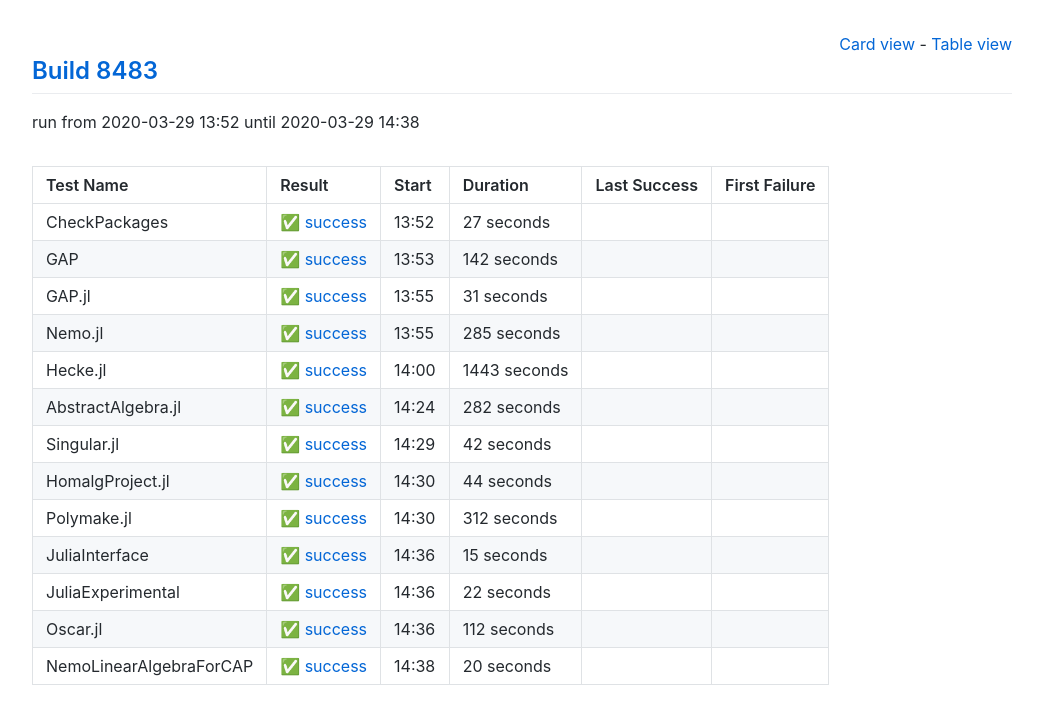
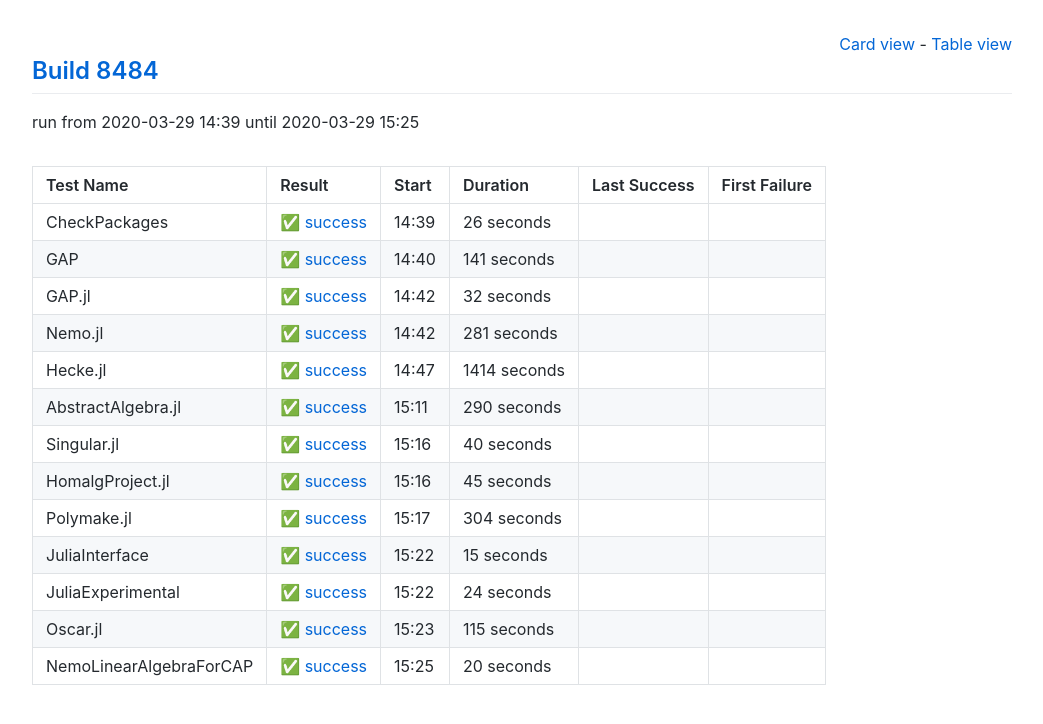
Before and after one commit to oscar-system/oscar-ci-status, a Jekyll site: the page built from table.html, in a window 1280 px wide. Shown: the top 724 px of the page, without its empty margins (118-1161 px from the left). Built offline with Jekyll 4.4.1, drawn with Linux system fonts in a browser that asks for light colours.

Commit message:
Build 8484

```diff
--- a/_data/ci.yml
+++ b/_data/ci.yml
@@ -1,104 +1,104 @@
-build: 8483
-build_url: https://oscarci.mathematik.uni-kl.de/job/oscar/8483/
+build: 8484
+build_url: https://oscarci.mathematik.uni-kl.de/job/oscar/8484/
 job: oscar
 tests:
-- duration: 27
+- duration: 26
   exitcode: 0
   first_failure: false
   first_failure_url: null
   last_success: false
   last_success_url: null
-  log: https://oscarci.mathematik.uni-kl.de/job/oscar/8483/artifact/logs/build-8483/CheckPackages.log
+  log: https://oscarci.mathematik.uni-kl.de/job/oscar/8484/artifact/logs/build-8484/CheckPackages.log
   name: CheckPackages
-  start: 2020-03-29 13:52
+  start: 2020-03-29 14:39
   status: success
   success: true
-- duration: 142
+- duration: 141
   exitcode: 0
   first_failure: false
   first_failure_url: null
   last_success: false
   last_success_url: null
-  log: https://oscarci.mathematik.uni-kl.de/job/oscar/8483/artifact/logs/build-8483/GAP.log
+  log: https://oscarci.mathematik.uni-kl.de/job/oscar/8484/artifact/logs/build-8484/GAP.log
   name: GAP
-  start: 2020-03-29 13:53
+  start: 2020-03-29 14:40
   status: success
   success: true
-- duration: 31
+- duration: 32
   exitcode: 0
   first_failure: false
   first_failure_url: null
   last_success: false
   last_success_url: null
-  log: https://oscarci.mathematik.uni-kl.de/job/oscar/8483/artifact/logs/build-8483/GAP.jl.log
+  log: https://oscarci.mathematik.uni-kl.de/job/oscar/8484/artifact/logs/build-8484/GAP.jl.log
   name: GAP.jl
-  start: 2020-03-29 13:55
+  start: 2020-03-29 14:42
   status: success
   success: true
-- duration: 285
+- duration: 281
   exitcode: 0
   first_failure: false
   first_failure_url: null
   last_success: false
   last_success_url: null
-  log: https://oscarci.mathematik.uni-kl.de/job/oscar/8483/artifact/logs/build-8483/Nemo.jl.log
+  log: https://oscarci.mathematik.uni-kl.de/job/oscar/8484/artifact/logs/build-8484/Nemo.jl.log
   name: Nemo.jl
-  start: 2020-03-29 13:55
+  start: 2020-03-29 14:42
   status: success
   success: true
-- duration: 1443
+- duration: 1414
   exitcode: 0
   first_failure: false
   first_failure_url: null
   last_success: false
   last_success_url: null
-  log: https://oscarci.mathematik.uni-kl.de/job/oscar/8483/artifact/logs/build-8483/Hecke.jl.log
+  log: https://oscarci.mathematik.uni-kl.de/job/oscar/8484/artifact/logs/build-8484/Hecke.jl.log
   name: Hecke.jl
-  start: 2020-03-29 14:00
+  start: 2020-03-29 14:47
   status: success
   success: true
-- duration: 282
+- duration: 290
   exitcode: 0
   first_failure: false
   first_failure_url: null
   last_success: false
   last_success_url: null
-  log: https://oscarci.mathematik.uni-kl.de/job/oscar/8483/artifact/logs/build-8483/AbstractAlgebra.jl.log
+  log: https://oscarci.mathematik.uni-kl.de/job/oscar/8484/artifact/logs/build-8484/AbstractAlgebra.jl.log
   name: AbstractAlgebra.jl
-  start: 2020-03-29 14:24
+  start: 2020-03-29 15:11
   status: success
   success: true
-- duration: 42
+- duration: 40
   exitcode: 0
   first_failure: false
   first_failure_url: null
   last_success: false
   last_success_url: null
-  log: https://oscarci.mathematik.uni-kl.de/job/oscar/8483/artifact/logs/build-8483/Singular.jl.log
+  log: https://oscarci.mathematik.uni-kl.de/job/oscar/8484/artifact/logs/build-8484/Singular.jl.log
   name: Singular.jl
-  start: 2020-03-29 14:29
+  start: 2020-03-29 15:16
   status: success
   success: true
-- duration: 44
+- duration: 45
   exitcode: 0
   first_failure: false
   first_failure_url: null
   last_success: false
   last_success_url: null
-  log: https://oscarci.mathematik.uni-kl.de/job/oscar/8483/artifact/logs/build-8483/HomalgProject.jl.log
+  log: https://oscarci.mathematik.uni-kl.de/job/oscar/8484/artifact/logs/build-8484/HomalgProject.jl.log
   name: HomalgProject.jl
-  start: 2020-03-29 14:30
+  start: 2020-03-29 15:16
   status: success
   success: true
-- duration: 312
+- duration: 304
   exitcode: 0
   first_failure: false
   first_failure_url: null
   last_success: false
   last_success_url: null
-  log: https://oscarci.mathematik.uni-kl.de/job/oscar/8483/artifact/logs/build-8483/Polymake.jl.log
+  log: https://oscarci.mathematik.uni-kl.de/job/oscar/8484/artifact/logs/build-8484/Polymake.jl.log
   name: Polymake.jl
-  start: 2020-03-29 14:30
+  start: 2020-03-29 15:17
   status: success
   success: true
 - duration: 15
@@ -107,31 +107,31 @@ tests:
   first_failure_url: null
   last_success: false
   last_success_url: null
-  log: https://oscarci.mathematik.uni-kl.de/job/oscar/8483/artifact/logs/build-8483/JuliaInterface.log
+  log: https://oscarci.mathematik.uni-kl.de/job/oscar/8484/artifact/logs/build-8484/JuliaInterface.log
   name: JuliaInterface
-  start: 2020-03-29 14:36
+  start: 2020-03-29 15:22
   status: success
   success: true
-- duration: 22
+- duration: 24
   exitcode: 0
   first_failure: false
   first_failure_url: null
   last_success: false
   last_success_url: null
-  log: https://oscarci.mathematik.uni-kl.de/job/oscar/8483/artifact/logs/build-8483/JuliaExperimental.log
+  log: https://oscarci.mathematik.uni-kl.de/job/oscar/8484/artifact/logs/build-8484/JuliaExperimental.log
   name: JuliaExperimental
-  start: 2020-03-29 14:36
+  start: 2020-03-29 15:22
   status: success
   success: true
-- duration: 112
+- duration: 115
   exitcode: 0
   first_failure: false
   first_failure_url: null
   last_success: false
   last_success_url: null
-  log: https://oscarci.mathematik.uni-kl.de/job/oscar/8483/artifact/logs/build-8483/Oscar.jl.log
+  log: https://oscarci.mathematik.uni-kl.de/job/oscar/8484/artifact/logs/build-8484/Oscar.jl.log
   name: Oscar.jl
-  start: 2020-03-29 14:36
+  start: 2020-03-29 15:23
   status: success
   success: true
 - duration: 20
@@ -140,8 +140,8 @@ tests:
   first_failure_url: null
   last_success: false
   last_success_url: null
-  log: https://oscarci.mathematik.uni-kl.de/job/oscar/8483/artifact/logs/build-8483/NemoLinearAlgebraForCAP.log
+  log: https://oscarci.mathematik.uni-kl.de/job/oscar/8484/artifact/logs/build-8484/NemoLinearAlgebraForCAP.log
   name: NemoLinearAlgebraForCAP
-  start: 2020-03-29 14:38
+  start: 2020-03-29 15:25
   status: success
   success: true
```
Also changed, not shown: README.md.
